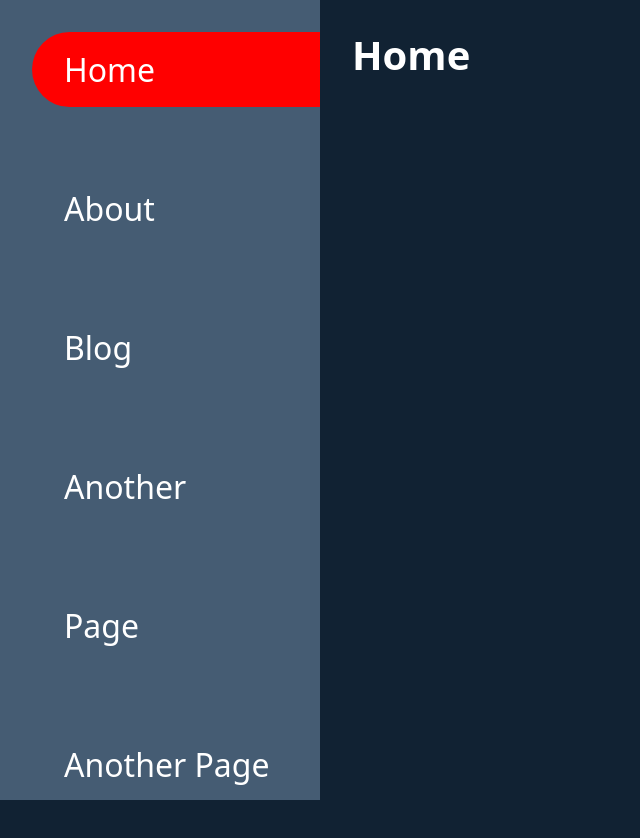
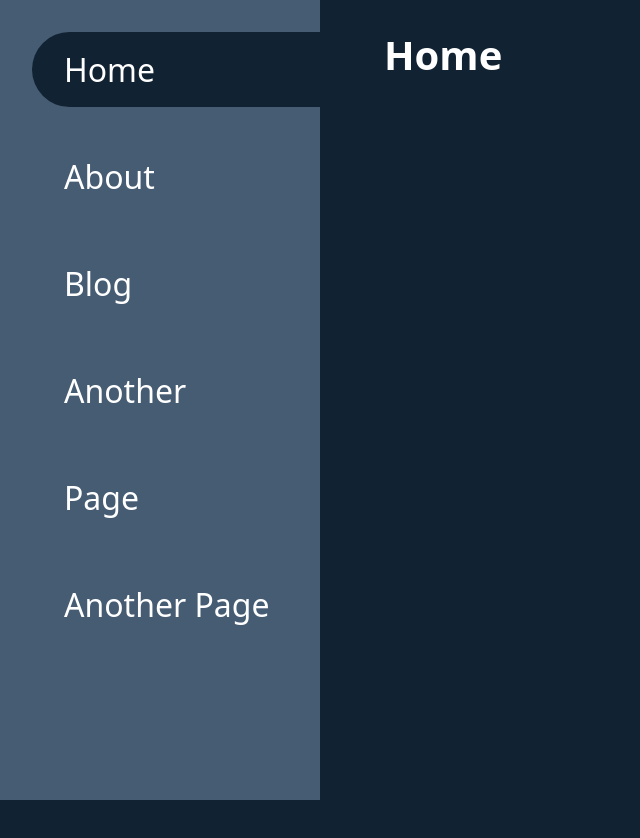
Before and after one commit to LazarGerasimov/css_snippets, a plain HTML site: page 01_animated_navbar/index.html in a window 1280 px wide. Shown: the top 838 px of the page, without its empty margins (0-640 px from the left). Drawn offline with Linux system fonts and the light colour scheme.

Commit message:
upd sidebar styles

```diff
--- a/01_animated_navbar/style.css
+++ b/01_animated_navbar/style.css
@@ -19,7 +19,7 @@ body {
   color: white;
   display: grid;
   grid-template-columns: 20rem 1fr;
-  gap: 2rem;
+  gap: 4rem;
 }
 
 nav {
@@ -35,7 +35,7 @@ nav {
   list-style: none;
 
   display: grid;
-  gap: 4rem;
+  gap: 2rem;
   padding-block: 2rem;
   font-size: 2rem;
 }
@@ -47,7 +47,7 @@ nav {
 }
 
 .nav-list li.active {
-  background: red;
+  background: var(--body-bg);
 }
 
 .nav-list a {
```
